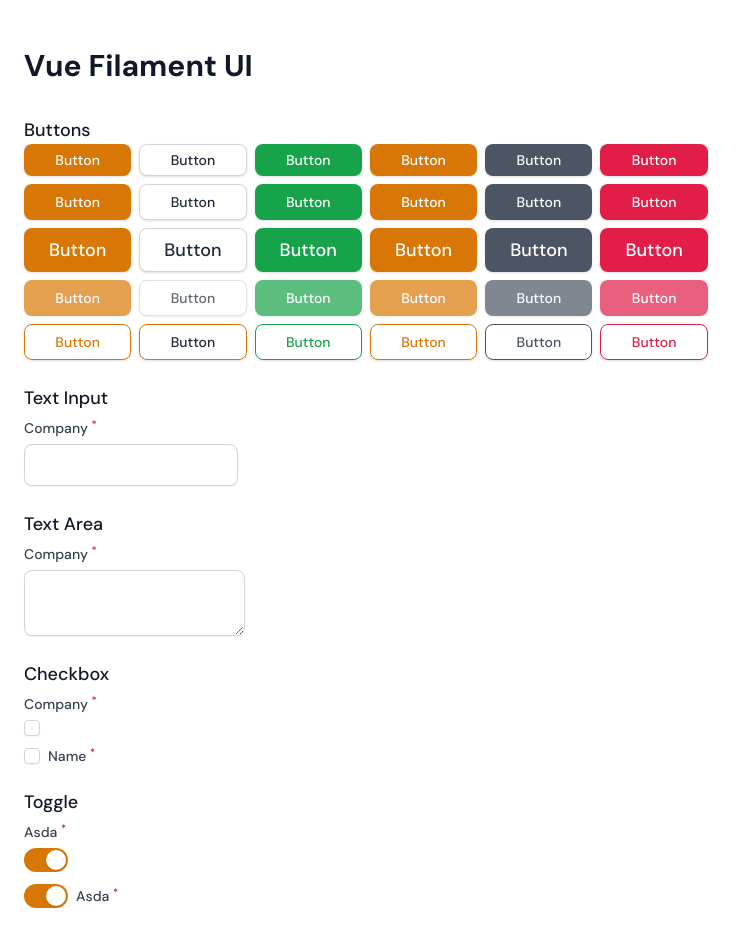
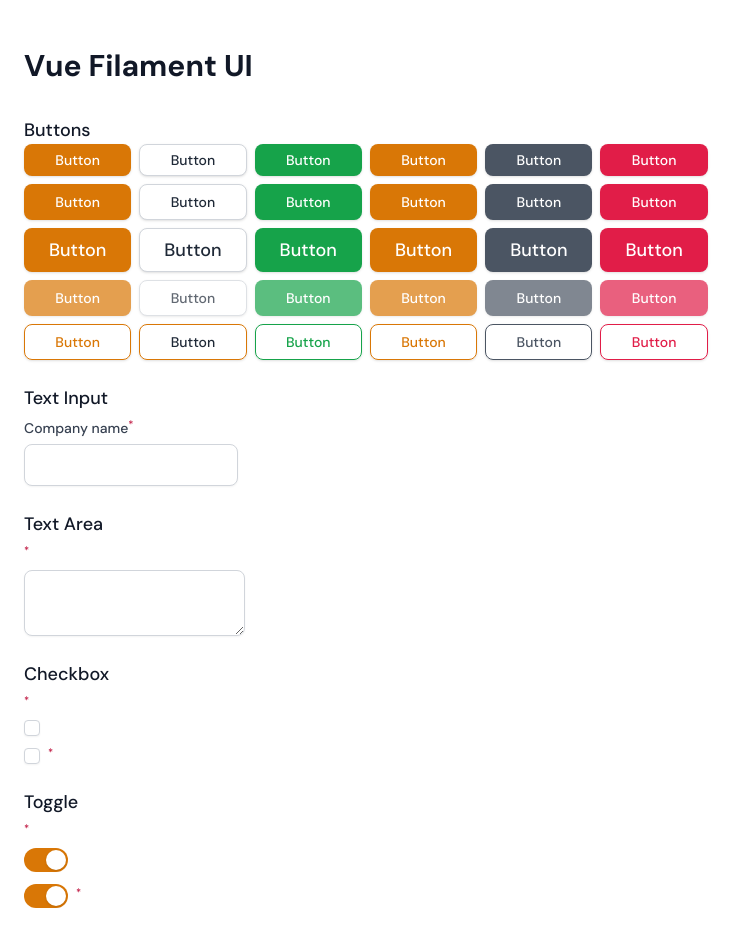
Before and after one commit to misbahansori/vue-filament-ui, a Vue app: page / in a window 1280 px wide. Shown: the top 946 px of the page, without its empty margins (0-747 px from the left). Built offline with nearby package versions, Linux system fonts and the light colour scheme.

Commit message:
Refactor

```diff
--- a/src/App.vue
+++ b/src/App.vue
@@ -5,6 +5,8 @@ import TextInput from "./Components/Forms/TextInput.vue";
 import TextArea from "./Components/Forms/TextArea.vue";
 import Checkbox from "./Components/Forms/Checkbox.vue";
 import Toggle from "./Components/Forms/Toggle.vue";
+import InputGroup from "./Components/Forms/InputGroup.vue";
+import Label from "./Components/Forms/Label.vue";
 
 const company = ref("");
 const isActive = ref(false);
@@ -56,7 +58,10 @@ const isActive = ref(false);
         <div>
           <h2 class="text-lg font-medium text-gray-900">Text Input</h2>
           <div class="flex flex-col gap-3 pt-2">
-            <TextInput v-model="company" name="company" required />
+            <InputGroup>
+              <Label :for="company" required>Company name</Label>
+              <TextInput v-model="company" name="company" required />
+            </InputGroup>
           </div>
         </div>
         <div>
--- /dev/null
+++ b/src/Components/Forms/InputGroup.vue
@@ -0,0 +1,5 @@
+<template>
+  <div class="flex flex-col gap-2">
+    <slot />
+  </div>
+</template>
--- a/src/Components/Forms/Label.vue
+++ b/src/Components/Forms/Label.vue
@@ -1,30 +1,19 @@
 <script setup lang="ts">
-const props = withDefaults(
-  defineProps<{
-    required: boolean;
-    label?: string;
-    for: string;
-    tag?: string;
-  }>(),
-  {
-    required: false,
-    tag: "label",
-  }
-);
+const props = defineProps<{
+  required?: boolean;
+}>();
 </script>
 
 <template>
-  <component
-    v-if="props.label"
-    :is="props.tag"
+  <label
     class="filament-forms-field-wrapper-label inline-flex items-center space-x-3 rtl:space-x-reverse"
-    :for="props.for"
+    v-bind="$attrs"
   >
     <span class="text-sm font-medium leading-4 text-gray-700">
-      {{ props.label[0].toUpperCase() + props.label.slice(1) }}
+      <slot />
       <span v-if="props.required" class="whitespace-nowrap">
         <sup class="font-medium text-danger-700">*</sup>
       </span>
     </span>
-  </component>
+  </label>
 </template>
--- a/src/Components/Forms/TextInput.vue
+++ b/src/Components/Forms/TextInput.vue
@@ -20,37 +20,14 @@ const emit = defineEmits<{
 }>();
 </script>
 <template>
-  <div class="filament-forms-field-wrapper">
-    <div class="space-y-2">
-      <div
-        class="flex items-center justify-between space-x-2 rtl:space-x-reverse"
-      >
-        <Label
-          :required="props.required"
-          :label="props.label !== false ? props.label : props.name || ''"
-          :for="props.name"
-        />
-      </div>
-
-      <div
-        class="filament-forms-text-input-component group flex items-center space-x-2 rtl:space-x-reverse"
-      >
-        <div class="flex-1">
   <input
     :value="props.modelValue"
     @input="
-              $emit(
-                'update:modelValue',
-                ($event.target as HTMLInputElement).value
-              )
+      $emit('update:modelValue', ($event.target as HTMLInputElement).value)
     "
     :type="props.type"
     :name="props.name"
     :required="props.required"
     class="block w-full rounded-lg border-gray-300 shadow-sm outline-none transition duration-75 focus:border-primary-500 focus:ring-1 focus:ring-inset focus:ring-primary-500 disabled:opacity-70"
   />
-        </div>
-      </div>
-    </div>
-  </div>
 </template>
```
Lines whose indentation alone changed are shown as unchanged.
